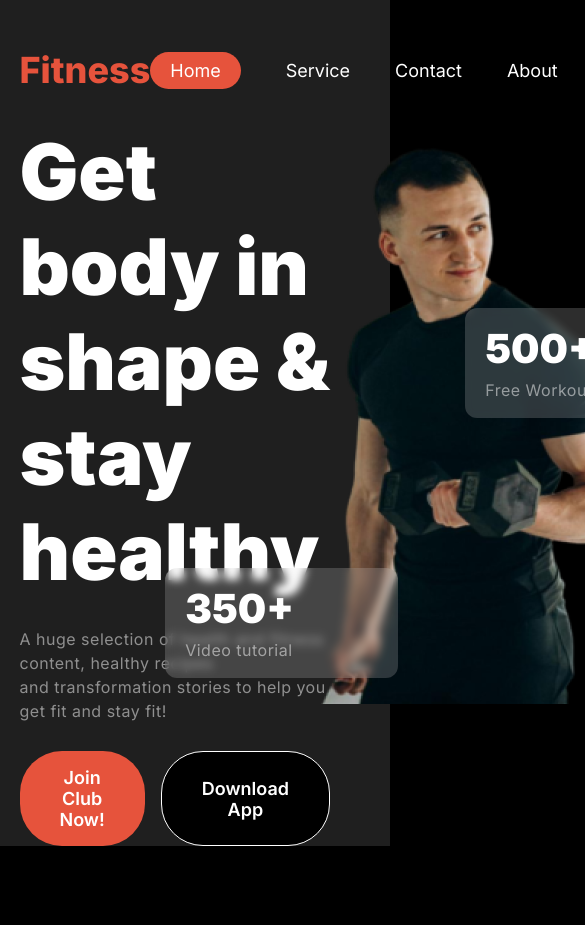
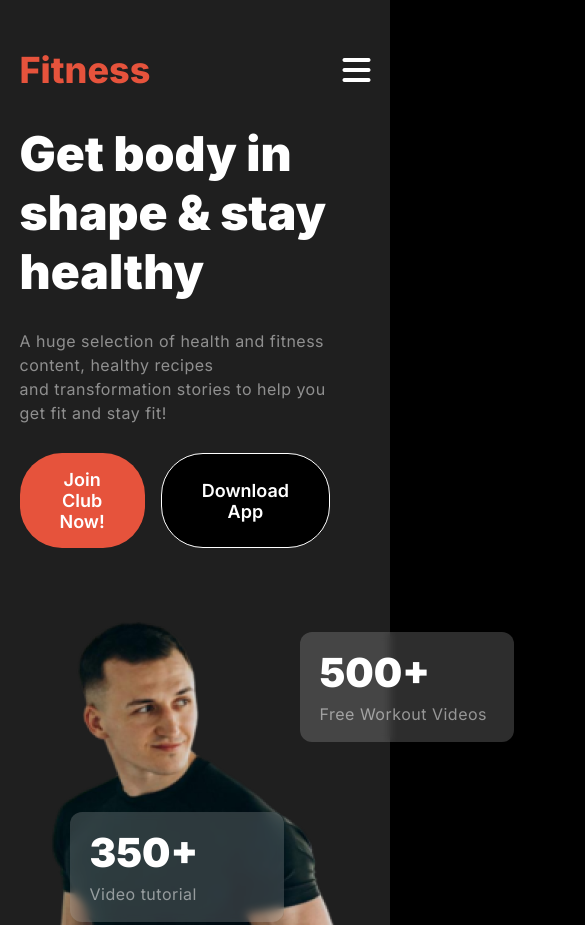
Before and after one commit to joynul24/Fitness-Website, a plain HTML site: page index.html in a window 390 px wide. Shown: the top 925 px of the page, 585 px wide, since content can reach past the window. Before the commit the page ends 846 px from the top, so only its background shows below. Drawn offline with Linux system fonts and the light colour scheme.

Commit message:
added header section with responsive in mobile devices

```diff
--- a/styles/style.css
+++ b/styles/style.css
@@ -124,7 +124,7 @@
 .workout-video {
     background-color: rgba(225, 225, 225, 0.2);
     backdrop-filter: blur(4px);
-    width: 193px;
+    width: 50%;
     padding: 16px 20px;
     border-radius: 12px;
     position: relative;
@@ -142,7 +142,7 @@
 .Video-tutorial {
     background-color: rgba(225, 225, 225, 0.2);
     backdrop-filter: blur(4px);
-    width: 193px;
+    width: 50%;
     padding: 16px 20px;
     border-radius: 12px;
     position: relative;
@@ -167,3 +167,49 @@
     background-color: #000000;
     border: 1px solid #fff;
 }
+
+
+
+
+
+
+
+/* mobiel device view */
+
+@media screen and (max-width: 576px) {
+    .nab-options p {
+        display: none;
+    }
+
+    .nav-menu-icon {
+        display: block;
+        cursor: pointer;
+        font-size: 2rem;
+    }
+
+    .banner {
+        flex-direction: column;
+    }
+
+    .banner-title{
+        font-size: 3rem;
+    }
+
+    /* .banner-btns {
+
+    } */
+
+    .banner-img img {
+        width: 100%;
+    }
+
+    .workout-video {
+        top: -550px;
+        left: 280px;
+    }
+
+    .Video-tutorial {
+        left: 50px;
+        top: -480px;
+    }
+}
```
